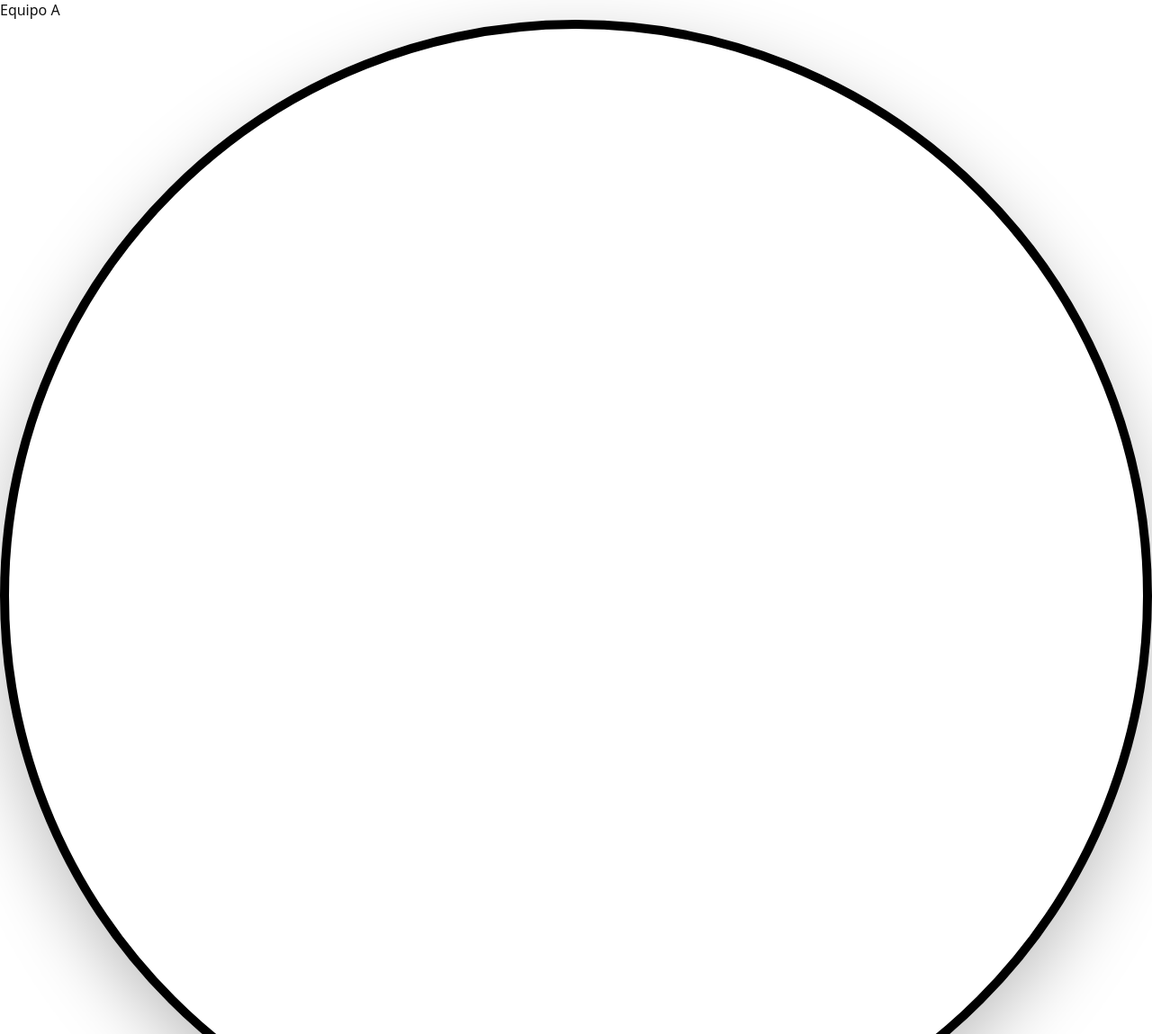
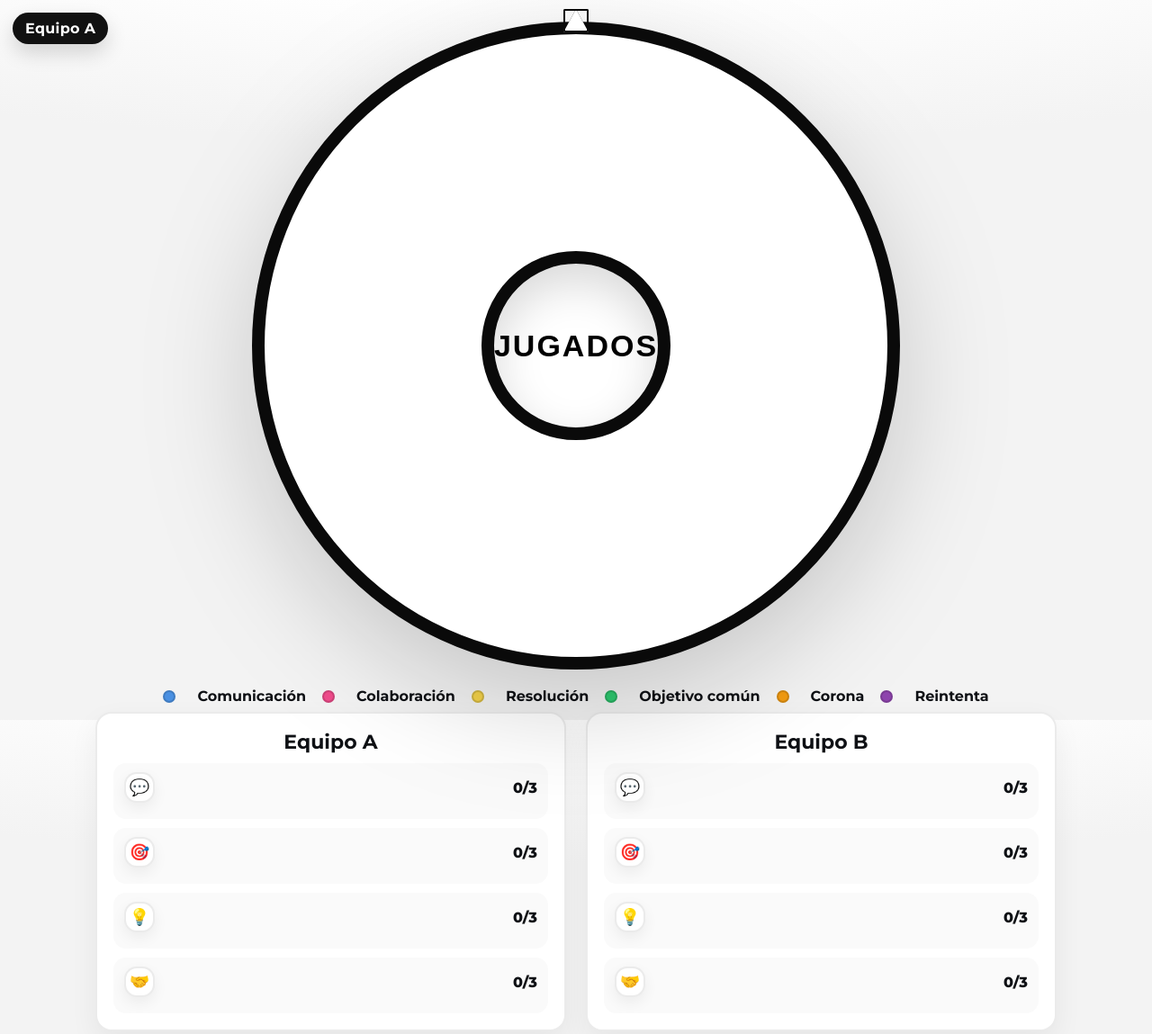
Before and after one commit to justinabertolozzi1223-sudo/Jugados, a plain HTML site: page index.html in a window 1280 px wide. Shown: the top 1149 px of the page at 90% size. Drawn offline with Linux system fonts and the light colour scheme; a script that the page names is missing.

Commit message:
Update styles.css

```diff
--- a/styles.css
+++ b/styles.css
@@ -1,74 +1,198 @@
 :root{
-  --blue:#4f86ff;      /* Comunicación */
-  --green:#24d2a3;     /* Objetivo común */
-  --yellow:#f7da43;    /* Resolución */
-  --orange:#f29a07;    /* Colaboración */
-  --purple:#8b5cf6;    /* Corona */
-  --dark:#1f2937;      /* Duelo */
+  --com:#4A90E2;
+  --col:#EF4B8B;
+  --res:#F6D44B;
+  --obj:#2ECC71;
+  --corona:#F39C12;
+  --re:#8E44AD;
+  --ring:#0a0a0a;
+  --bg:#fafafa;
+  --txt:#0f1115;
 }
 
-/* Reset */
-*{box-sizing:border-box;margin:0;padding:0}
-body{background:#fff;color:#111;font-family:ui-sans-serif,system-ui,-apple-system,"Segoe UI",Roboto,Helvetica,Arial}
-
-/* HUD */
-#teamBadge{
-  position:fixed; top:14px; left:14px; z-index:1000;
-  background:#111; color:#fff; padding:6px 12px; border-radius:999px; font-weight:800;
-  box-shadow:0 10px 30px rgba(0,0,0,.18);
-}
-#hudRight{ position:fixed; top:14px; right:14px; z-index:1000; display:grid; gap:10px; width:min(360px, 42vw) }
-.toast{ background:#111; color:#fff; border-radius:12px; padding:10px 12px; font-weight:600; box-shadow:0 18px 40px rgba(0,0,0,.20) }
-.toast.success{ background:#16a34a } .toast.info{ background:#0ea5e9 } .toast.warn{ background:#f59e0b }
-
-/* Escenario */
-.stage{ min-height:100vh; padding:88px 16px 24px; display:flex; flex-direction:column; gap:16px; align-items:center }
-
-/* Ruleta (más chica) */
-.wheel-wrap{ position:relative; width:min(400px, 88vw); aspect-ratio:1/1; display:grid; place-items:center }
-canvas#wheel{ width:100%; height:100%; border:10px solid #000; border-radius:50%; box-shadow:0 28px 80px rgba(0,0,0,.25) }
-.hub{ pointer-events:none; position:absolute; width:130px; height:130px; border-radius:50%; border:12px solid #000; background:#fff; display:grid; place-items:center }
-#hubLabel{ font-weight:1000; font-size:20px; letter-spacing:.8px; transform:rotate(-10deg) }
-
-/* Puntero fijo (apunta al borde) */
-.pointer{
-  position:absolute; top:-12px; left:50%; transform:translateX(-50%) rotate(180deg);
-  width:0; height:0; border-left:14px solid transparent; border-right:14px solid transparent; border-top:24px solid #000; z-index:20;
+*{box-sizing:border-box}
+html,body{height:100%}
+body{
+  margin:0;
+  font-family:'Montserrat',system-ui,Arial,Helvetica,sans-serif;
+  color:var(--txt);
+  background:
+    radial-gradient(1400px 300px at 50% -140px, #ffffff 0%, #ffffff 45%, #f3f3f3 100%);
 }
 
+.wrap{
+  max-width:1100px;
+  margin-inline:auto;
+  padding:24px 16px 48px;
+}
+
+/* Turno (arriba-izquierda) */
+.badge-turno{
+  position:fixed;
+  top:14px; left:14px;
+  z-index:30;
+  background:#111; color:#fff;
+  padding:8px 14px; border-radius:22px;
+  box-shadow:0 10px 22px rgba(0,0,0,.15);
+  font-weight:700; letter-spacing:.3px;
+}
+
+/* Toast (arriba-derecha) */
+#toast{
+  position:fixed; top:14px; right:14px; z-index:30;
+  display:none;
+  background:#111; color:#fff;
+  padding:12px 16px; border-radius:12px;
+  box-shadow:0 10px 22px rgba(0,0,0,.18);
+  max-width:380px; font-weight:700;
+}
+
+/* Ruleta */
+.ruleta-wrap{
+  position:relative;
+  width:min(720px, 92vw); aspect-ratio:1/1;
+  margin:0 auto 20px;
+  filter: drop-shadow(0 40px 60px rgba(0,0,0,.18));
+}
+
+/* Flecha blanca con borde negro (apunta hacia abajo del triángulo,
+   pero visualmente “marca” la parte superior del canvas) */
+.flecha{
+  position:absolute; inset:auto 0 100% 0;
+  width: 0; height: 0; margin-inline:auto;
+  border-left:14px solid transparent;
+  border-right:14px solid transparent;
+  border-bottom:26px solid #fff;  /* cuerpo blanco */
+  filter: drop-shadow(0 0 0 var(--ring));
+  z-index:2;
+  transform: translateY(12px); /* se asoma */
+  outline:2px solid var(--ring);
+  outline-offset:-2px;
+  border-radius: 2px;
+}
+
+/* Canvas de la ruleta */
+#wheel{
+  width:100%; height:100%; display:block;
+  background:#fff; border-radius:50%;
+  border:14px solid var(--ring);
+}
+
+/* Botón central */
+.btn-center{
+  position:absolute; inset:0;
+  margin:auto; width:min(210px,32vw); height:min(210px,32vw);
+  border-radius:50%;
+  border:14px solid var(--ring);
+  background:#fff; color:#000;
+  font-weight:800; letter-spacing:2px;
+  font-size: clamp(24px, 4.6vw, 34px);
+  cursor:pointer; z-index:3;
+  display:flex; align-items:center; justify-content:center;
+  box-shadow: 0 20px 50px rgba(0,0,0,.15) inset;
+}
+.btn-center:active{ transform:scale(.985) }
+
 /* Leyenda */
-.legend{ display:flex; gap:16px; flex-wrap:wrap; justify-content:center; align-items:center; font-weight:700 }
-.lg-item{ display:flex; align-items:center; gap:8px }
-.dot{ width:14px; height:14px; border-radius:50%; display:inline-block; border:2px solid #0003; box-shadow:0 4px 10px rgba(0,0,0,.12) }
-.dot.blue{background:var(--blue)} .dot.green{background:var(--green)} .dot.yellow{background:var(--yellow)} .dot.orange{background:var(--orange)}
-.dot.purple{background:var(--purple)} .dot.dark{background:var(--dark)}
+.legend{
+  text-align:center; margin:12px 0 8px; font-weight:700;
+  display:flex; gap:18px; flex-wrap:wrap;
+  align-items:center; justify-content:center;
+}
 
-/* Marcador */
-.scoreboard{ width:min(880px, 94vw); display:grid; grid-template-columns:1fr 1fr; gap:14px; margin-top:6px }
-.teamBox{ border:2px solid #000; border-radius:16px; padding:12px; box-shadow:0 12px 24px rgba(0,0,0,.06) }
-.teamBox h3{ text-align:center; font-size:18px; font-weight:900; margin-bottom:8px }
-.row{ display:flex; gap:10px; flex-wrap:wrap; justify-content:center }
-.pill{ display:flex; gap:8px; align-items:center; padding:6px 10px; border-radius:999px; border:2px solid #000; font-weight:800; background:#fff }
-.pill.blue{border-color:var(--blue)} .pill.green{border-color:var(--green)} .pill.yellow{border-color:var(--yellow)} .pill.orange{border-color:var(--orange)}
-.iconsWon{ margin-top:8px; display:flex; gap:8px; justify-content:center }
-.iconsWon .badge{ width:28px; height:28px; border-radius:50%; border:2px solid #000; display:grid; place-items:center; font-size:16px; background:#fff }
+.dot{
+  width:14px; height:14px; border-radius:50%;
+  display:inline-block; vertical-align:middle; margin-right:6px;
+  border:2px solid rgba(0,0,0,.15);
+}
+.dot-com{ background:var(--com) }
+.dot-col{ background:var(--col) }
+.dot-res{ background:var(--res) }
+.dot-obj{ background:var(--obj) }
+.dot-corona{ background:var(--corona) }
+.dot-re{ background:var(--re) }
 
-/* Modal */
-.modal{ position:fixed; inset:0; background:rgba(0,0,0,.42); display:grid; place-items:center; z-index:1200 }
+/* Scoreboards */
+.scoreboards{
+  display:grid; gap:22px; grid-template-columns:1fr 1fr;
+  align-items:start; margin-top:6px;
+}
+.score{
+  background:#fff; border-radius:18px; padding:18px;
+  border:2px solid rgba(0,0,0,.08);
+  box-shadow:0 12px 32px rgba(0,0,0,.06);
+}
+.score h3{
+  margin:0 0 10px; font-size:22px; text-align:center
+}
+.tracks{ display:grid; gap:10px }
+.track{ background:#fafafa; border-radius:14px; padding:10px 12px }
+
+.track-head{
+  display:flex; align-items:center; justify-content:space-between;
+  font-weight:800;
+}
+.track-num{ font-weight:900 }
+
+.chip{
+  display:inline-flex; align-items:center; justify-content:center;
+  width:34px; height:34px; border-radius:14px; font-size:18px;
+  background:#fff; border:2px solid rgba(0,0,0,.08);
+  box-shadow:0 6px 16px rgba(0,0,0,.06);
+}
+.chip-com{ color:var(--com) }
+.chip-col{ color:var(--col) }
+.chip-res{ color:var(--res) }
+.chip-obj{ color:var(--obj) }
+
+.icons{ display:flex; gap:6px; margin-top:8px }
+.icons .won{
+  width:26px; height:26px; border-radius:50%;
+  display:inline-flex; align-items:center; justify-content:center;
+  background: gold; color:#111; font-size:14px; font-weight:900;
+  border:2px solid #1115;
+}
+
+/* Modal pregunta */
+.modal{
+  position:fixed; inset:0; z-index:50; display:grid;
+  place-items:center; backdrop-filter: blur(2px);
+  background: rgba(0,0,0,.55);
+}
 .hidden{ display:none }
-.card{ width:min(720px, 92vw); background:#fff; border-radius:16px; box-shadow:0 30px 80px rgba(0,0,0,.35); padding:14px 14px 18px; border:3px solid #000 }
-.cardHead{ display:flex; align-items:center; justify-content:space-between; gap:8px; margin-bottom:10px }
-.catDot{ width:14px; height:14px; border-radius:50%; border:2px solid #0003; box-shadow:0 4px 10px rgba(0,0,0,.12) }
-#catTitle{ font-size:16px; font-weight:900 }
-.timer{ background:#111; color:#fff; font-weight:900; padding:4px 10px; border-radius:999px }
-.qText{ font-size:20px; font-weight:800; margin:8px 2px 12px }
-.options{ display:grid; gap:10px }
-.op{ border:2px solid #000; border-radius:12px; padding:10px 12px; font-weight:800; background:#000; color:#fff; cursor:pointer }
-.op.correct{ background:#16a34a !important } .op.wrong{ background:#ef4444 !important }
-.cardFoot{ display:flex; justify-content:center; margin-top:14px }
-.next{ background:#111; color:#fff; font-weight:900; border:2px solid #000; border-radius:10px; padding:8px 16px; cursor:pointer }
 
-/* Corona: elección */
-.crownChoices{ display:grid; gap:10px; grid-template-columns:1fr 1fr; margin-top:8px }
-.cChoice{ border:2px solid #000; border-radius:12px; padding:10px 12px; font-weight:900; color:#000; background:#fff; cursor:pointer }
-.cChoice.blue{border-color:var(--blue)} .cChoice.orange{border-color:var(--orange)} .cChoice.yellow{border-color:var(--yellow)} .cChoice.green{border-color:var(--green)}
+.card{
+  width:min(920px, 92vw);
+  border-radius:18px; background:#fff; padding:16px 18px 18px;
+  border:2px solid rgba(0,0,0,.08);
+  box-shadow: 0 25px 80px rgba(0,0,0,.28);
+}
+.card-head{
+  display:flex; align-items:center; gap:12px; margin-bottom:8px
+}
+.cat-name{ font-weight:900 }
+.turno{ opacity:.7; margin-left:6px; font-weight:800 }
+.timer{
+  margin-left:auto; background:#111; color:#fff; padding:6px 10px;
+  border-radius:10px; font-weight:900
+}
+.q{ margin:6px 0 12px; font-size:22px }
+
+.opts{ display:grid; gap:10px }
+.opt{
+  background:#111; color:#fff; border:0; padding:14px 16px;
+  border-radius:12px; text-align:left; font-weight:800; cursor:pointer;
+}
+.opt.correct{ background:#14c37a !important }
+.opt.wrong{ background:#ff4d4f !important }
+
+.card-foot{ display:flex; justify-content:flex-end; margin-top:12px }
+.btn.ghost{
+  border:2px solid rgba(0,0,0,.15);
+  background:#fff; border-radius:10px; padding:9px 12px; cursor:pointer
+}
+
+/* Responsive */
+@media (max-width: 880px){
+  .scoreboards{ grid-template-columns:1fr }
+}
```
